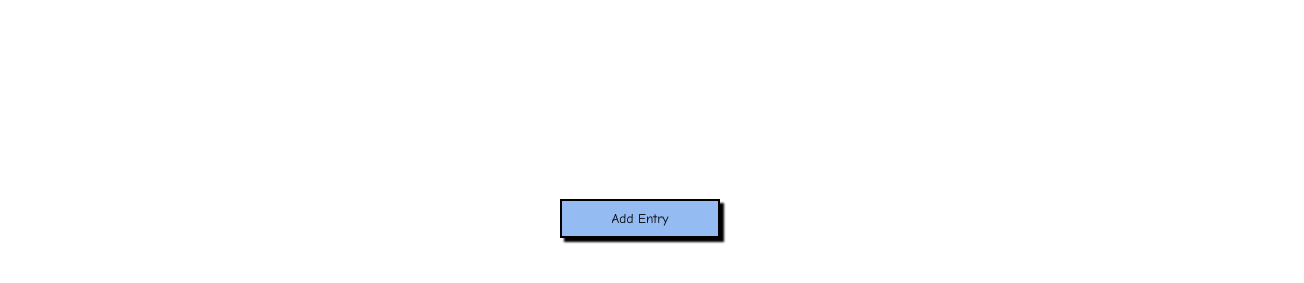
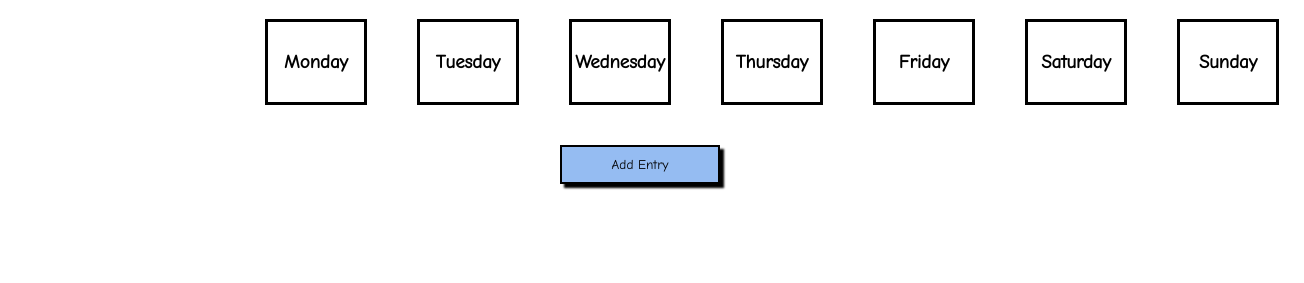
Before and after one commit to K-Bowler/week-planner, a website: page index.html in a window 1280 px wide. Shown: the part 61-344 px from the top of the page, 1304 px wide, since content can reach past the window. Drawn offline with Linux system fonts and the light colour scheme.

Commit message:
week-planner WIP#9

```diff
--- a/index.html
+++ b/index.html
@@ -15,6 +15,43 @@
       <div class="row">
         <div class="column-full center-row">
           <h1 class="planner-header">Weekly Planner</h1>
+        </div>
+      </div>
+      <div class="row">
+        <div class="column-seventh">
+          <div class="weekday-box center-row">
+            <h3>Monday</h3>
+          </div>
+        </div>
+        <div class="column-seventh">
+          <div class="weekday-box center-row">
+            <h3>Tuesday</h3>
+          </div>
+        </div>
+        <div class="column-seventh">
+          <div class="weekday-box center-row">
+            <h3>Wednesday</h3>
+          </div>
+        </div>
+        <div class="column-seventh">
+          <div class="weekday-box center-row">
+            <h3>Thursday</h3>
+          </div>
+        </div>
+        <div class="column-seventh">
+          <div class="weekday-box center-row">
+            <h3>Friday</h3>
+          </div>
+        </div>
+        <div class="column-seventh">
+          <div class="weekday-box center-row">
+            <h3>Saturday</h3>
+          </div>
+        </div>
+        <div class="column-seventh">
+          <div class="weekday-box center-row">
+            <h3>Sunday</h3>
+          </div>
         </div>
       </div>
       <div class="row">
--- a/main.js
+++ b/main.js
@@ -2,21 +2,21 @@ var entryButton = document.querySelector('.button1');
 var $modal = document.querySelector('.modal');
 var submitButton = document.querySelector('.button2');
 var $background = document.querySelector('.background');
-console.log('entry button:', entryButton);
-console.log('modal:', $modal);
-console.log('submit button:', submitButton);
-console.log('background:', $background);
 
 entryButton.addEventListener('click', showModal);
+submitButton.addEventListener('click', showModal);
 
-function showModal(e) {
-  console.log(e);
-  console.log(e.target);
-  console.log($modal.classList);
-
+function showModal() {
   if ($modal.className === 'modal hidden') {
     $modal.classList.remove('hidden');
   } else {
     $modal.classList.add('hidden');
   }
+  if ($background.className === 'modal-bg-off background') {
+    $background.classList.remove('modal-bg-off');
+    $background.classList.add('modal-bg-on');
+  } else {
+    $background.classList.add('modal-bg-off');
+    $background.classList.remove('modal-bg-on');
+  }
 }
--- a/styles.css
+++ b/styles.css
@@ -15,7 +15,7 @@ body {
   background-color: #95bcf2;
   box-shadow: 4px 4px 2px black;
   border: 2px solid black;
-  margin-top: 30%;
+  margin-top: 5%;
 }
 
 .button1:hover {
@@ -23,7 +23,7 @@ body {
 }
 
 .container {
-  max-width: 600px;
+  max-width: 800px;
   margin: auto;
   z-index: 1;
 }
@@ -36,6 +36,10 @@ body {
   width: 100%;
 }
 
+.column-seventh {
+  flex-basis: calc(100% / 7);
+}
+
 .center-row {
   text-align: center;
 }
@@ -45,7 +49,7 @@ body {
   background-color: white;
   position: absolute;
   top: 12rem;
-  left: 27%;
+  left: 33%;
 }
 
 .modal-bg-on {
@@ -81,3 +85,13 @@ body {
 .entry-h1 {
   margin-top: 5px;
 }
+
+.weekday-box {
+  display: flex;
+  align-items: center;
+  justify-content: center;
+  border: 3px solid black;
+  width: 6rem;
+  height: 5rem;
+  margin: 0 25px;
+}
```
